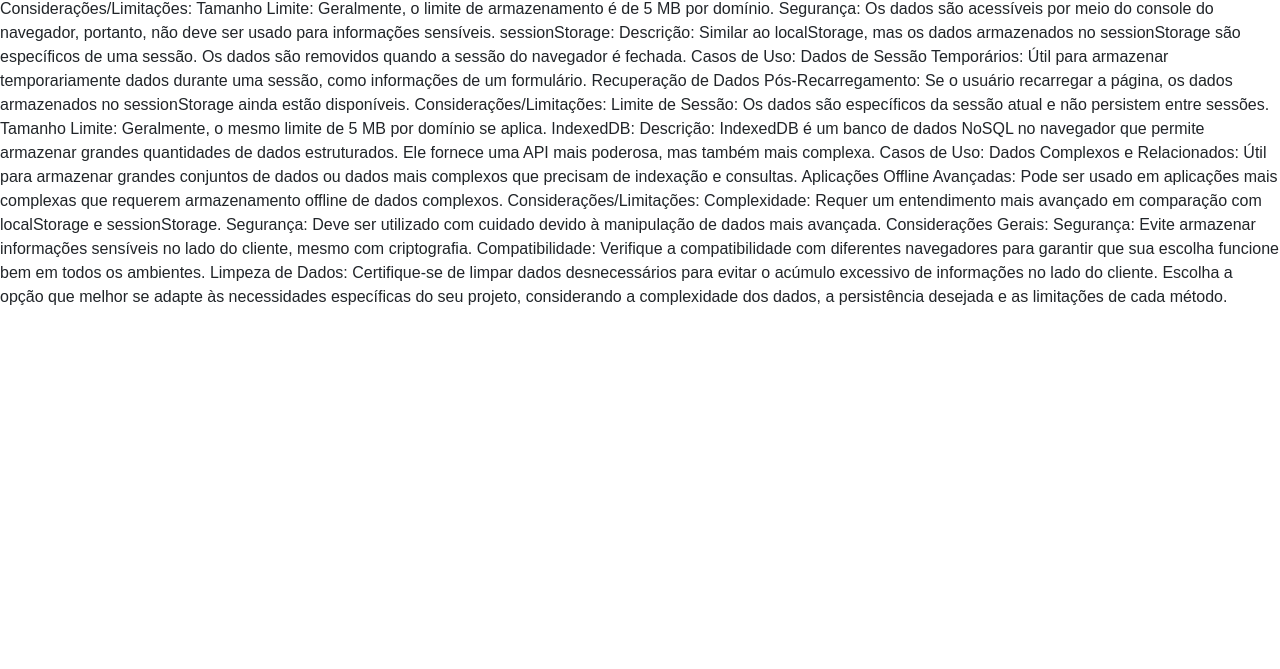
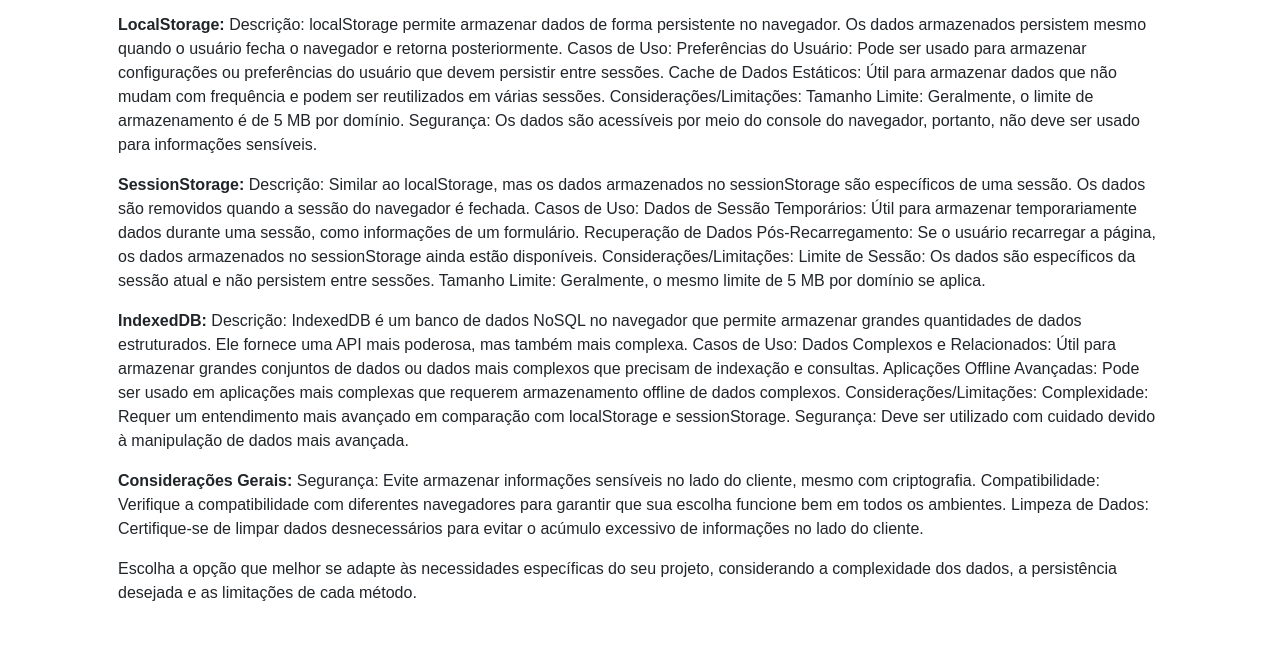
Before and after one commit to willhalen/dulino, a website: page index.html in a window 1280 px wide. Shown: the part 792-1461 px from the top of the page. Before the commit the page ends 1117 px from the top, so only its background shows below. Drawn offline with nearby package versions, Linux system fonts and the light colour scheme.

Commit message:
inserido 04

```diff
--- a/index.html
+++ b/index.html
@@ -1,13 +1,13 @@
-
-
 <!DOCTYPE html>
 <html lang="en">
+
 <head>
     <meta charset="UTF-8">
     <meta name="viewport" content="width=device-width, initial-scale=1.0">
     <link rel="stylesheet" href="styles.css">
     <title>Responsive Grid Layout</title>
-    <link href="https://cdn.jsdelivr.net/npm/bootstrap@5.3.2/dist/css/bootstrap.min.css" rel="stylesheet" integrity="sha384-T3c6CoIi6uLrA9TneNEoa7RxnatzjcDSCmG1MXxSR1GAsXEV/Dwwykc2MPK8M2HN" crossorigin="anonymous">
+    <link href="https://cdn.jsdelivr.net/npm/bootstrap@5.3.2/dist/css/bootstrap.min.css" rel="stylesheet"
+        integrity="sha384-T3c6CoIi6uLrA9TneNEoa7RxnatzjcDSCmG1MXxSR1GAsXEV/Dwwykc2MPK8M2HN" crossorigin="anonymous">
 </head>
 
 <style>
@@ -31,16 +31,20 @@
         text-align: center;
         border-radius: 5px;
     }
+</style>
 
-</style>
 <body>
 
     <div class="container py-5 px-5">
         <h2>Teste 01 - CSS</h2>
         <p>No exemplo, estamos usando grid-template-columns para criar um layout de grade responsivo.</p>
-        <p>A propriedade repeat(auto-fit, minmax(200px, 1fr)) significa que o número de colunas será ajustado automaticamente para caber na largura do contêiner, e cada coluna terá no mínimo 200 pixels de largura e ocupará a fração restante do espaço disponível (1fr).</p>
-        <p>No Sass simplifica a escrita do código CSS usando aninhamento e variáveis, deixando o codigo mais legível e fácil de manutenção.</p>
-        <p> Pode se copilar o Sass para CSS em ferramentas online ou mesmo caso entenda da semantica manualmente, testa-lo amtes de usar no seu projeto atual.</p>
+        <p>A propriedade repeat(auto-fit, minmax(200px, 1fr)) significa que o número de colunas será ajustado
+            automaticamente para caber na largura do contêiner, e cada coluna terá no mínimo 200 pixels de largura e
+            ocupará a fração restante do espaço disponível (1fr).</p>
+        <p>No Sass simplifica a escrita do código CSS usando aninhamento e variáveis, deixando o codigo mais legível e
+            fácil de manutenção.</p>
+        <p> Pode se copilar o Sass para CSS em ferramentas online ou mesmo caso entenda da semantica manualmente,
+            testa-lo amtes de usar no seu projeto atual.</p>
     </div>
     <div class="grid-container">
         <div class="item">1</div>
@@ -52,42 +56,67 @@
         <div class="item">7</div>
         <div class="item">8</div>
     </div>
+    <div class="container py-5 px-5">
+    <h2> Teste 04 - Armazenamento de dados do usuário - Client Side</h2>
+    <p>
+        O armazenamento de dados do usuário no lado do cliente é uma prática comum em aplicativos web para melhorar a
+        experiência offline e otimizar o desempenho. Existem três principais opções para armazenamento de dados
+        client-side: localStorage, sessionStorage e IndexedDB. Vamos explorar cada uma delas, destacando suas
+        diferenças, casos de uso e considerações específicas.
+    </p>
 
-    <h2> 04 - Armazenamento de dados do usuário - Client Side</h2>
-    <p>O armazenamento de dados do usuário no lado do cliente é uma prática comum em aplicativos web para melhorar a experiência offline e otimizar o desempenho. Existem três principais opções para armazenamento de dados client-side: localStorage, sessionStorage e IndexedDB. Vamos explorar cada uma delas, destacando suas diferenças, casos de uso e considerações específicas.
+    <p><strong>LocalStorage:</strong>
+        <span>Descrição: localStorage permite armazenar dados de forma persistente no navegador. Os dados armazenados
+            persistem mesmo quando
+            o usuário fecha o navegador e retorna posteriormente.</span>
+        <span>Casos de Uso:</span>
+        <span>Preferências do Usuário: Pode ser usado para armazenar configurações ou preferências do usuário que devem
+            persistir entre sessões.</span>
+        <span>Cache de Dados Estáticos: Útil para armazenar dados que não mudam com frequência e podem ser reutilizados
+            em várias sessões.</span>
+        <span>Considerações/Limitações:</span>
+        <span>Tamanho Limite: Geralmente, o limite de armazenamento é de 5 MB por domínio.</span>
+        <span>Segurança: Os dados são acessíveis por meio do console do navegador, portanto, não deve ser usado para
+            informações sensíveis.</span>
+    </p>
 
-        localStorage:
-            Descrição: localStorage permite armazenar dados de forma persistente no navegador. Os dados armazenados persistem mesmo quando o usuário fecha o navegador e retorna posteriormente.
-            Casos de Uso:
-                Preferências do Usuário: Pode ser usado para armazenar configurações ou preferências do usuário que devem persistir entre sessões.
-                Cache de Dados Estáticos: Útil para armazenar dados que não mudam com frequência e podem ser reutilizados em várias sessões.
-            Considerações/Limitações:
-                Tamanho Limite: Geralmente, o limite de armazenamento é de 5 MB por domínio.
-                Segurança: Os dados são acessíveis por meio do console do navegador, portanto, não deve ser usado para informações sensíveis.
+    <p><strong>SessionStorage:</strong>
+        <span> Descrição: Similar ao localStorage, mas os dados armazenados no sessionStorage são específicos de
+            uma sessão. Os dados são removidos quando a sessão do navegador é fechada.</span>
+        <span>Casos de Uso:</span>
+        <span>Dados de Sessão Temporários: Útil para armazenar temporariamente dados durante uma sessão, como
+            informações de um formulário.</span>
+        <span>Recuperação de Dados Pós-Recarregamento: Se o usuário recarregar a página, os dados armazenados no
+            sessionStorage ainda estão disponíveis.</span>
+        <span>Considerações/Limitações:</span>
+        <span>Limite de Sessão: Os dados são específicos da sessão atual e não persistem entre sessões.</span>
+        <span>Tamanho Limite: Geralmente, o mesmo limite de 5 MB por domínio se aplica.</span>
+    </p>
 
-        sessionStorage:
-            Descrição: Similar ao localStorage, mas os dados armazenados no sessionStorage são específicos de uma sessão. Os dados são removidos quando a sessão do navegador é fechada.
-            Casos de Uso:
-                Dados de Sessão Temporários: Útil para armazenar temporariamente dados durante uma sessão, como informações de um formulário.
-                Recuperação de Dados Pós-Recarregamento: Se o usuário recarregar a página, os dados armazenados no sessionStorage ainda estão disponíveis.
-            Considerações/Limitações:
-                Limite de Sessão: Os dados são específicos da sessão atual e não persistem entre sessões.
-                Tamanho Limite: Geralmente, o mesmo limite de 5 MB por domínio se aplica.
+    <p><strong>IndexedDB:</strong>
+        <span>Descrição: IndexedDB é um banco de dados NoSQL no navegador que permite armazenar grandes quantidades de
+            dados
+            estruturados. Ele fornece uma API mais poderosa, mas também mais complexa.</span>
+        <span>Casos de Uso:</span>
+        <span>Dados Complexos e Relacionados: Útil para armazenar grandes conjuntos de dados ou dados mais complexos que
+            precisam de indexação e consultas.</span>
+        <span>Aplicações Offline Avançadas: Pode ser usado em aplicações mais complexas que requerem armazenamento
+            offline de dados complexos.</span>
+        <span>Considerações/Limitações:</span>
+        <span>Complexidade: Requer um entendimento mais avançado em comparação com localStorage e sessionStorage.</span>
+        <span>Segurança: Deve ser utilizado com cuidado devido à manipulação de dados mais avançada.</span>
+    </p>
 
-        IndexedDB:
-            Descrição: IndexedDB é um banco de dados NoSQL no navegador que permite armazenar grandes quantidades de dados estruturados. Ele fornece uma API mais poderosa, mas também mais complexa.
-            Casos de Uso:
-                Dados Complexos e Relacionados: Útil para armazenar grandes conjuntos de dados ou dados mais complexos que precisam de indexação e consultas.
-                Aplicações Offline Avançadas: Pode ser usado em aplicações mais complexas que requerem armazenamento offline de dados complexos.
-            Considerações/Limitações:
-                Complexidade: Requer um entendimento mais avançado em comparação com localStorage e sessionStorage.
-                Segurança: Deve ser utilizado com cuidado devido à manipulação de dados mais avançada.
+    <p><strong>Considerações Gerais:</strong>
 
-    Considerações Gerais:
+        <span>Segurança: Evite armazenar informações sensíveis no lado do cliente, mesmo com criptografia.</span>
+        <span>Compatibilidade: Verifique a compatibilidade com diferentes navegadores para garantir que sua escolha
+            funcione bem em todos os ambientes.</span>
+        <span>Limpeza de Dados: Certifique-se de limpar dados desnecessários para evitar o acúmulo excessivo de
+            informações no lado do cliente.</span>
+    </p>
 
-        Segurança: Evite armazenar informações sensíveis no lado do cliente, mesmo com criptografia.
-        Compatibilidade: Verifique a compatibilidade com diferentes navegadores para garantir que sua escolha funcione bem em todos os ambientes.
-        Limpeza de Dados: Certifique-se de limpar dados desnecessários para evitar o acúmulo excessivo de informações no lado do cliente.
-
-    Escolha a opção que melhor se adapte às necessidades específicas do seu projeto, considerando a complexidade dos dados, a persistência desejada e as limitações de cada método.</p>
+    <p>Escolha a opção que melhor se adapte às necessidades específicas do seu projeto, considerando a complexidade dos
+        dados, a persistência desejada e as limitações de cada método.</p>
+    </div>
 </body>
```
Lines whose indentation alone changed are shown as unchanged.
